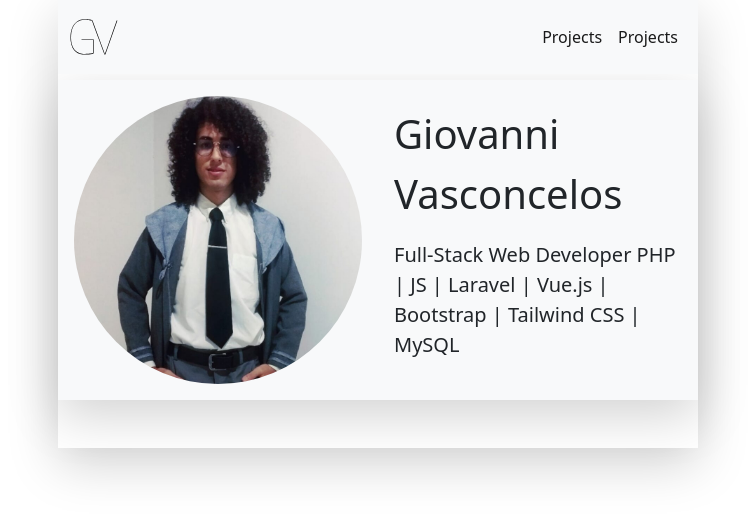
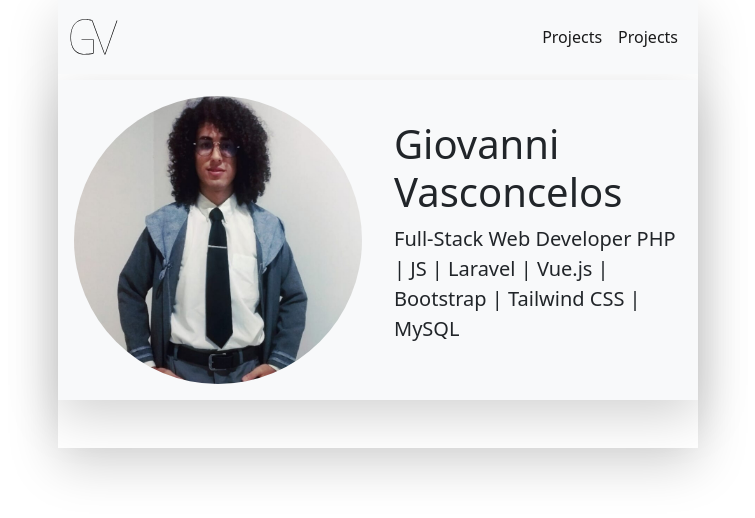
Before and after one commit to vasconcelos-giovanni/giovanni-vasconcelos, a Vue app: page / in a window 1280 px wide. Shown: the top 518 px of the page, without its empty margins (262-1017 px from the left). Built offline with nearby package versions, Linux system fonts and the light colour scheme.

Commit message:
refactor: turn hero heading into H1

```diff
--- a/src/components/HeroSection.vue
+++ b/src/components/HeroSection.vue
@@ -9,7 +9,7 @@
     </div>
     <div :class="state.sectionSides">
       <div>
-        <p class="fs-1 fw-light">Giovanni Vasconcelos</p>
+        <h1 class="fs-1 fw-light">Giovanni Vasconcelos</h1>
         <p class="fs-5 fw-light">
           Full-Stack Web Developer PHP | JS | Laravel | Vue.js | Bootstrap | Tailwind CSS | MySQL
         </p>
```
